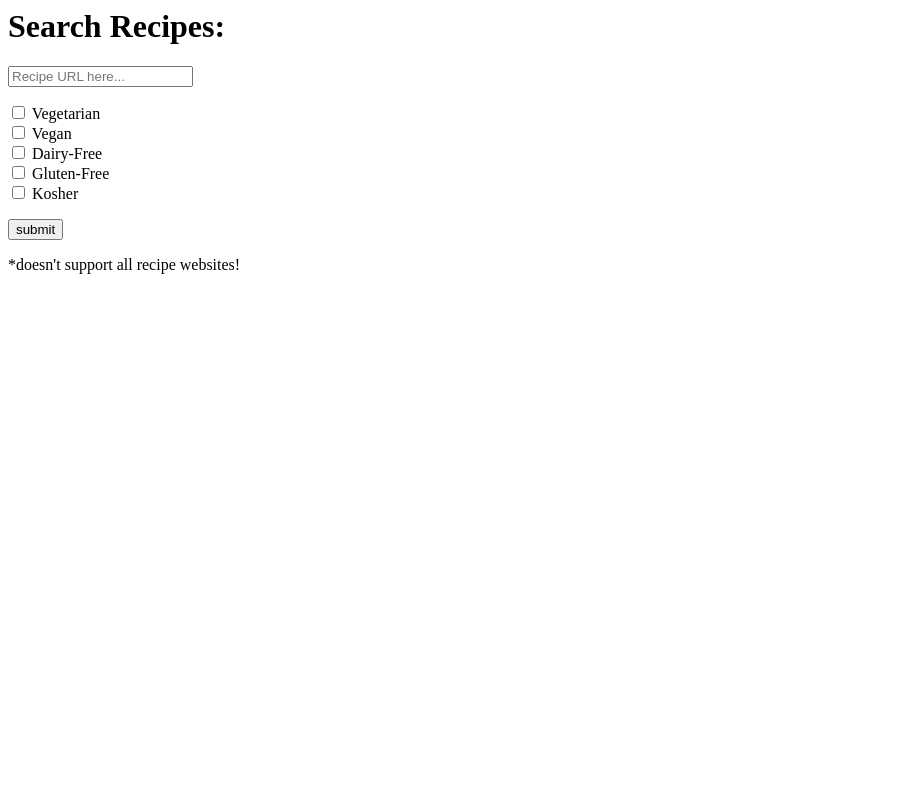
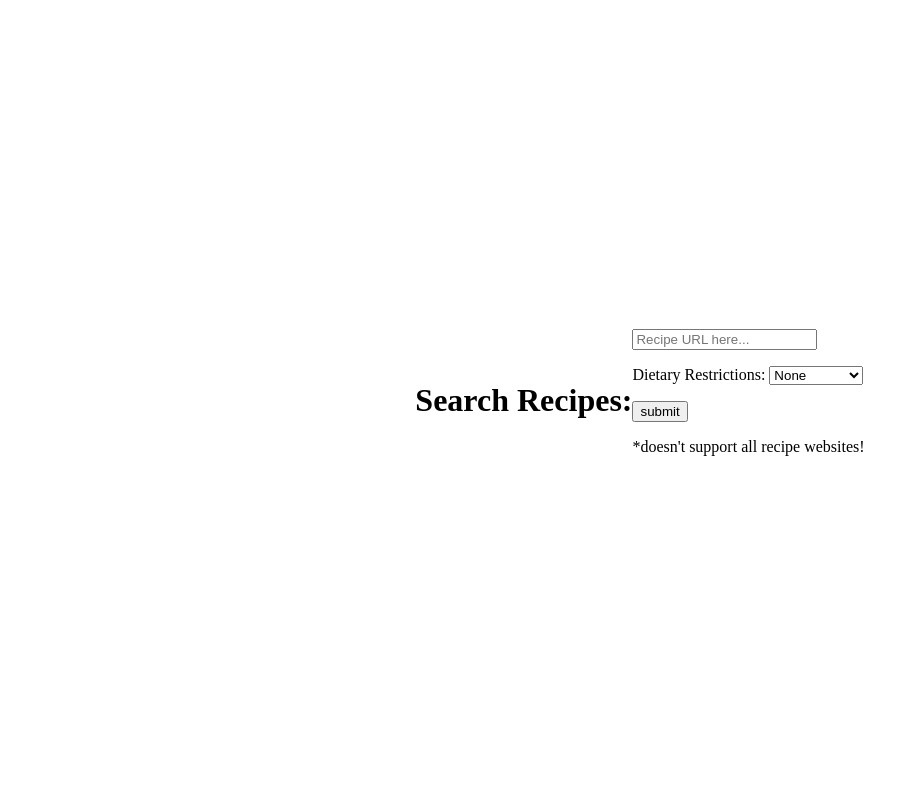
Before and after one commit to ainekeenan/hackdavis23, a Flask app: page / in a window 1280 px wide. Shown: the whole page, without its empty margins (0-918 px from the left). Run offline with Flask 3, Linux system fonts and the light colour scheme.

Commit message:
implemented dropdown :D

```diff
--- a/app.py
+++ b/app.py
@@ -16,13 +16,18 @@ def home():
 def result():
     if request.method == "POST":
         url = request.form.get("url")
-        response = requests.get(url)
-        html_content = response.content
-        soup = BeautifulSoup(html_content, 'html.parser')
-        ingredient_elements = soup.find_all(class_ = lambda c: c and "ingredient" in c.lower())
-        ingredients = [element.get_text(strip=True)+"," for element in ingredient_elements]
-        print(ingredients)
-    return ingredients
+
+        if url:
+            response = requests.get(url)
+            html_content = response.content
+            soup = BeautifulSoup(html_content, 'html.parser')
+            ingredient_elements = soup.find_all(class_ = lambda c: c and "ingredient" in c.lower())
+            ingredients = [element.get_text(strip=True)+"," for element in ingredient_elements]
+
+            if ingredients:
+                return ingredients
+
+        return render_template('invalid.html')
 
 if __name__ == '__main__':
     app.run()
--- a/templates/home.html
+++ b/templates/home.html
@@ -1,26 +1,42 @@
 <html>
-<head>
-</head>
-<body>
-    <h1>Search Recipes:</h1>
+  <head>
+    <style>
+      .body{
+          display: flex;
+          justify-content: center;
+          align-items: center;
+      }
+
+      .title{
+          display: flex;
+      }
+    </style>
+  </head>
+<body class="body">
+    <h1 class="title">Search Recipes:</h1>
     <form action = "http://localhost:5000/result" method = "post">
-        <p><input type="text" placeholder="Recipe URL here..." name=url></p>
-        <div class="dietary-restrictions">
-            <input type="checkbox" id="vegetarian" name="vegetarian" value="vegetarian">
+        <p><input type="url" placeholder="Recipe URL here..." name=url></p>
+
+        <label for="dietary-restrictions">Dietary Restrictions: </label>
+        <select name="dietary-restrictions" id="dietary-restrictions" class="dietary-restrictions">
+            <option id="none" value="none">
+            <label for="none" selected>None</label><br>
+
+            <option id="vegetarian" value="vegetarian">
             <label for="vegetarian">Vegetarian</label><br>
 
-            <input type="checkbox" id="vegan" name="vegan" value="vegan">
+            <option id="vegan" value="vegan">
             <label for="vegan">Vegan</label><br>
 
-            <input type="checkbox" id="dairy-free" name="dairy-free" value="dairy-free">
+            <option id="dairy-free" value="dairy-free">
             <label for="dairy-free">Dairy-Free</label><br>
 
-            <input type="checkbox" id="gluten-free" name="gluten-free" value="gluten-free">
+            <option id="gluten-free" value="gluten-free">
             <label for="gluten-free">Gluten-Free</label><br>
 
-            <input type="checkbox" id="kosher" name="kosher" value="kosher">
+            <option id="kosher" value="kosher">
             <label for="kosher">Kosher</label><br>
-        </div>
+        </select name="dietary-restrictions" id="dietary-restrictions">
         <p><input type = "submit" value = "submit" /></p>
         <p>*doesn't support all recipe websites!</p>
      </form>
```
Also changed, not shown: templates/invalid.html (added, +8 -0 lines).
